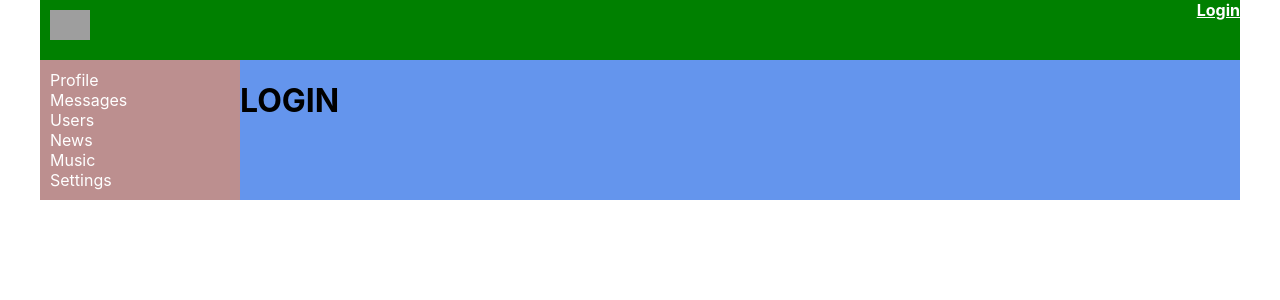
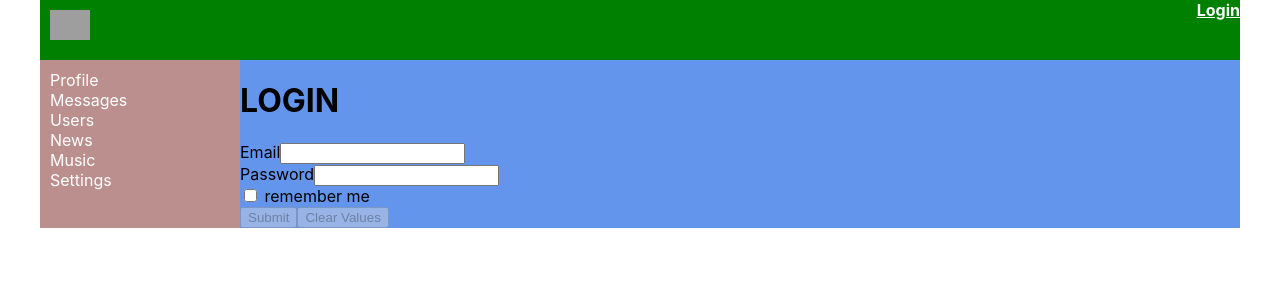
Before and after one commit to Albert1978lans/samurai-wai-main, a React (Create React App) app: page /login in a window 1280 px wide. Shown: the top 300 px of the page. Built offline with nearby package versions, Linux system fonts and the light colour scheme; no server answers; grey boxes are pictures that could not be loaded.

Commit message:
75 - React JS - логинизация и вылогинизация

```diff
--- a/src/api/api.ts
+++ b/src/api/api.ts
@@ -1,4 +1,5 @@
 import axios from "axios";
+import {formDataType} from "../components/Login/Login";
 
 const instance = axios.create({
     baseURL: 'https://social-network.samuraijs.com/api/1.0/',
@@ -63,5 +64,15 @@ export const authAPI = {
         return(
             instance.get(`auth/me`)
         )
+    },
+    login: (formData: formDataType) => {
+        return (
+            instance.post<{resultCode: number, messages: string[], data: {userId: number}}>(`auth/login`, formData)
+        )
+    },
+    logout: () => {
+        return (
+            instance.delete<{resultCode: number, messages: string[], data: {}}>(`auth/login`)
+        )
     }
 }
--- a/src/components/Dialogs/DialogsContainer.tsx
+++ b/src/components/Dialogs/DialogsContainer.tsx
@@ -7,7 +7,7 @@ import {
     from "../../redux/dialogs-reducer";
 import {Dialogs} from "./Dialogs";
 import {connect} from "react-redux";
-import {AppsStateType} from "../../redux/redux-store";
+import {AppStateType} from "../../redux/redux-store";
 import {Dispatch} from "redux";
 import {withAuthRedirect} from "../../hok/withAuthRedirect";
 import {compose} from "redux";
@@ -19,7 +19,7 @@ export type mapDispatchToPropsType = {
 
 
 
-const mapStateToProps = (state: AppsStateType): initialStateType => {
+const mapStateToProps = (state: AppStateType): initialStateType => {
     return {
         dialogs: state.dialogsState.dialogs,
         messages: state.dialogsState.messages,
--- a/src/components/Header/Header.tsx
+++ b/src/components/Header/Header.tsx
@@ -15,7 +15,7 @@ const Header = (props: HeaderPropsType) => {
                 alt="logo"/>
             <div className={s.loginBlock}>
                 {props.isAuth
-                    ? <span>{props.login}</span>
+                    ? <button onClick={props.deleteAuthUser}>LogOut</button>
                     : <NavLink to={'/login'}>Login</NavLink>
                 }
 
--- a/src/components/Login/Login.tsx
+++ b/src/components/Login/Login.tsx
@@ -1,9 +1,67 @@
 import React from "react";
+import {Field, InjectedFormProps, reduxForm} from "redux-form";
+import {loginTC} from "../../redux/auth-reducer";
+import {useDispatch, useSelector} from "react-redux";
+import {AppStateType} from "../../redux/redux-store";
+import {Redirect} from "react-router-dom";
+
+export type formDataType = {
+    email: string
+    password: string
+    rememberMe: boolean
+    captcha?: string
+}
 
 const Login = () => {
-    return <>
-        <h1>LOGIN</h1>
-    </>
+
+    const dispatch = useDispatch()
+    const isAuth = useSelector<AppStateType>(state => state.auth.isAuth)
+
+    const onSubmit = (formData: formDataType) => {
+        console.log(formData)
+        dispatch(loginTC(formData))
+    }
+
+    if (isAuth) {
+        return <Redirect to='/profile'/>
+    }
+
+    return (
+        <div>
+            <h1>LOGIN</h1>
+            <LoginReduxForm onSubmit={onSubmit}/>
+        </div>
+
+    )
+
 }
 
+let LoginForm = (props: InjectedFormProps<formDataType>) => {
+    const { pristine, submitting, reset, handleSubmit } = props
+    return (
+        <form onSubmit={handleSubmit}>
+            <div>
+                <label htmlFor="email">Email</label>
+                <Field name="email" component="input" type="text"/>
+            </div>
+            <div>
+                <label htmlFor="password">Password</label>
+                <Field name="password" component="input" type="password"/>
+            </div>
+            <div>
+                <Field name="rememberMe" component="input" type="checkbox"/> remember me
+            </div>
+            <button type="submit" disabled={pristine || submitting}>Submit</button>
+            <button type="button" disabled={pristine || submitting} onClick={reset}>
+                Clear Values
+            </button>
+        </form>
+    )
+}
+
+
+const LoginReduxForm = reduxForm<formDataType>({
+    form: 'login'
+})(LoginForm)
+
 export default Login
--- a/src/components/Profile/MyPosts/MyPostsContainer.tsx
+++ b/src/components/Profile/MyPosts/MyPostsContainer.tsx
@@ -5,7 +5,7 @@ import {
 import {MyPosts} from "./MyPosts";
 import {connect} from "react-redux";
 import {Dispatch} from "redux";
-import {AppsStateType} from "../../../redux/redux-store";
+import {AppStateType} from "../../../redux/redux-store";
 
 export type mapDispatchToPropsType = {
     addPost: () => void
@@ -17,7 +17,7 @@ export type mapStateToPropsType = {
     valueTextarea: string
 }
 
-const mapStateToProps = (state: AppsStateType): mapStateToPropsType => {
+const mapStateToProps = (state: AppStateType): mapStateToPropsType => {
     return {
         posts: state.profileState.posts,
         valueTextarea: state.profileState.valueTextarea,
--- a/src/components/Profile/ProfileContainer.tsx
+++ b/src/components/Profile/ProfileContainer.tsx
@@ -2,7 +2,7 @@ import React from "react";
 import Profile from "./Profile";
 import {connect} from "react-redux";
 import {getProfile, getUserStatus, updateStatus} from "../../redux/profile-reducer";
-import {AppsStateType} from "../../redux/redux-store";
+import {AppStateType} from "../../redux/redux-store";
 import {withRouter} from "react-router-dom";
 import {RouteComponentProps} from "react-router";
 import {withAuthRedirect} from "../../hok/withAuthRedirect";
@@ -71,7 +71,7 @@ type mapStateToPropsType = {
     status: string
 }
 
-const mapStateToProps = (state: AppsStateType): mapStateToPropsType => {
+const mapStateToProps = (state: AppStateType): mapStateToPropsType => {
     return {
         profile: state.profileState.profile,
         status: state.profileState.status
@@ -79,7 +79,7 @@ const mapStateToProps = (state: AppsStateType): mapStateToPropsType => {
 }
 
 export default compose<React.ComponentType>(
-                    // withAuthRedirect,
+                    withAuthRedirect,
                     withRouter,
                     connect(mapStateToProps, {getProfile, getUserStatus, updateStatus})
                 )(ProfileContainer)
--- a/src/components/Users/Users.Container.tsx
+++ b/src/components/Users/Users.Container.tsx
@@ -1,5 +1,5 @@
 import {connect} from "react-redux";
-import {AppsStateType} from "../../redux/redux-store";
+import {AppStateType} from "../../redux/redux-store";
 import {
     follow, getUsers,
     setCurrentPage,toggleFollowingProgress,
@@ -50,7 +50,7 @@ export type mapDispatchToPropsType = {
     getUsers: (currentPage: number, pageSize: number) => void
 }
 
-const mapStateToProps = (state: AppsStateType): initialStateType => {
+const mapStateToProps = (state: AppStateType): initialStateType => {
     return {
         users: state.usersState.users,
         currentPage: state.usersState.currentPage,
--- a/src/hok/withAuthRedirect.tsx
+++ b/src/hok/withAuthRedirect.tsx
@@ -1,13 +1,13 @@
 import React, {Component, ComponentType} from "react";
 import {Redirect} from "react-router-dom";
 import {connect} from "react-redux";
-import {AppsStateType} from "../redux/redux-store";
+import {AppStateType} from "../redux/redux-store";
 
 type mapStateToPropsType = {
     isAuth: boolean
 }
 
-let mapStateToProps = (state: AppsStateType): mapStateToPropsType => {
+let mapStateToProps = (state: AppStateType): mapStateToPropsType => {
     return {
         isAuth: state.auth.isAuth
     }
--- a/src/redux/redux-store.ts
+++ b/src/redux/redux-store.ts
@@ -4,6 +4,7 @@ import dialogsReducer from "./dialogs-reducer";
 import usersReducer from "./users-reducer";
 import authReducer from "./auth-reducer";
 import thunk from "redux-thunk";
+import { reducer as formReducer } from 'redux-form'
 
 
 
@@ -11,12 +12,11 @@ let rootReducer = combineReducers({
     profileState: profileReducer,
     dialogsState: dialogsReducer,
     usersState: usersReducer,
-    auth: authReducer
+    auth: authReducer,
+    form: formReducer
 })
 
-export type AppsStateType = ReturnType<typeof rootReducer>
-
-
+export type AppStateType = ReturnType<typeof rootReducer>
 
 let store = createStore(rootReducer, applyMiddleware(thunk))
 
```
Also changed, not shown: src/components/Header/HeaderContainer.tsx (+6 -5 lines), src/redux/auth-reducer.ts (+40 -2 lines).
